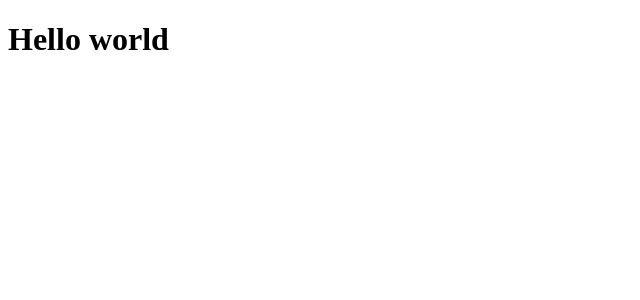
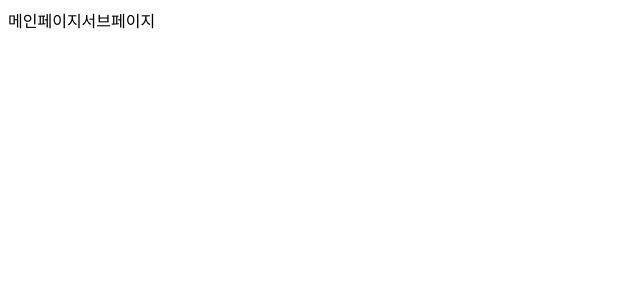
Before and after one commit to MkBaek0229/mwu-movie-app2310, a React (Vite) app: page / in a window 1280 px wide. Shown: the top 300 px of the page, without its empty margins (0-640 px from the left). Built offline with nearby package versions, Linux system fonts and the light colour scheme.

Commit message:
기본 구조 셋팅

```diff
--- a/src/App.jsx
+++ b/src/App.jsx
@@ -1,7 +1,11 @@
+import Home from "./page/Home"
+import Movie from "./page/Movie."
+
 function App() {
   return (
     <>
-     <h1>Hello world</h1>
+     <Home />
+     <Movie />
     </>
   )
 }
--- /dev/null
+++ b/src/page/Home.jsx
@@ -0,0 +1,9 @@
+function Home() {
+    return (
+        <>
+        메인페이지
+        </>
+    )
+}
+
+export default Home;
--- /dev/null
+++ b/src/page/Movie..jsx
@@ -0,0 +1,7 @@
+function Movie() {
+    return (
+    <>서브페이지</>
+    );
+}
+
+export default Movie;
```
Also changed, not shown: src/data/test.js (added), 1 other file (tests, documents, lock files or other folders).
